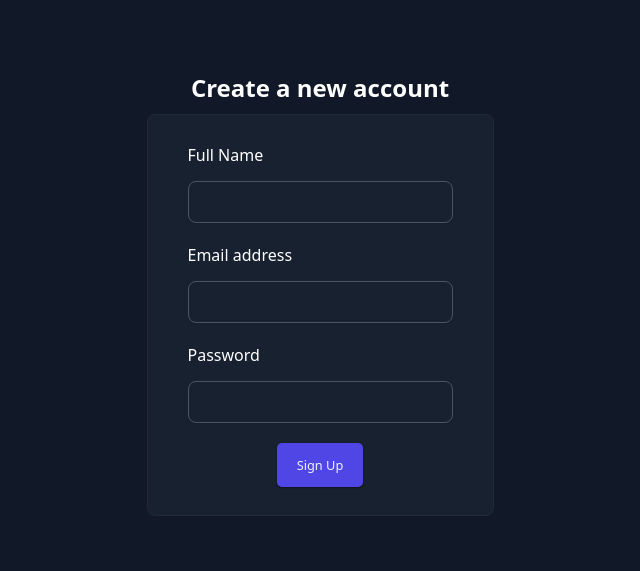
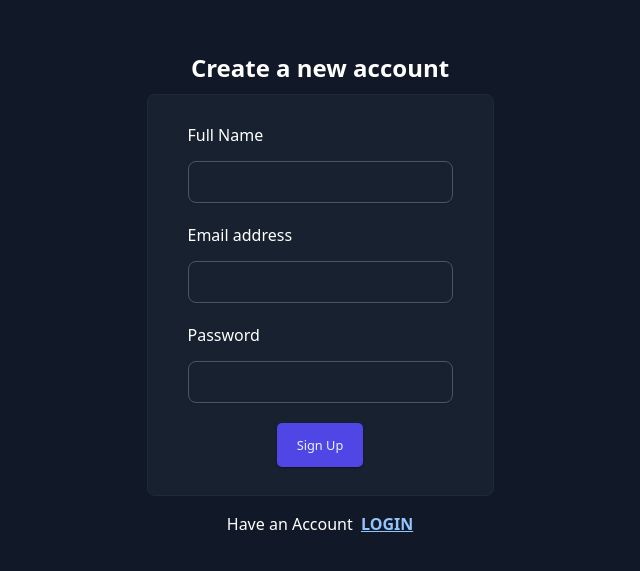
Before and after one commit to Efiamotu-1/Attendance-Tracker, a React (Vite) app: page /signup in a window 1280 px wide. Shown: the part 107-678 px from the top of the page, without its empty margins (320-960 px from the left). Built offline with nearby package versions, Linux system fonts and the light colour scheme.

Commit message:
add reports and sign up pages

```diff
--- a/src/pages/Reports.jsx
+++ b/src/pages/Reports.jsx
@@ -1,15 +1,20 @@
 import React from 'react'
 import ReportTable from '../features/reports/ReportTable'
 import AddReport from '../features/reports/AddReport'
+import { useCourses } from '../features/courses/useCourses'
+import Spinner from '../ui/Spinner'
 
 function Reports() {
+  const {courses, isLoading} = useCourses()
+  if(isLoading) return <Spinner />
   return (
     <div className='flex flex-col gap-5'>
     <div>
       <h4>All Reports</h4>
     </div>
-    <ReportTable />
-    <AddReport />
+    <ReportTable courses={courses}/>
+    {courses.length > 0 && <AddReport courses={courses}/>
+}
     </div>
   )
 }
--- a/src/pages/Signup.jsx
+++ b/src/pages/Signup.jsx
@@ -1,10 +1,15 @@
+import { useNavigate } from "react-router-dom";
 import SignupForm from "../features/authentication/SignupForm";
 
 function Signup() {
+  const navigate = useNavigate()
   return (
     <div className="bg-[#111827] h-screen grid content-center justify-center gap-2 text-white">
       <h4 className="text-center font-semibold leading-normal text-[1.5rem]">Create a new account</h4>
       <SignupForm />
+      <p className="text-center mt-2">Have an Account <span
+      onClick={() => navigate('/login')}
+      className="underline ml-1 text-blue-300 font-semibold text-[1rem] cursor-pointer">LOGIN </span></p>
     </div>
   );
 }
```
